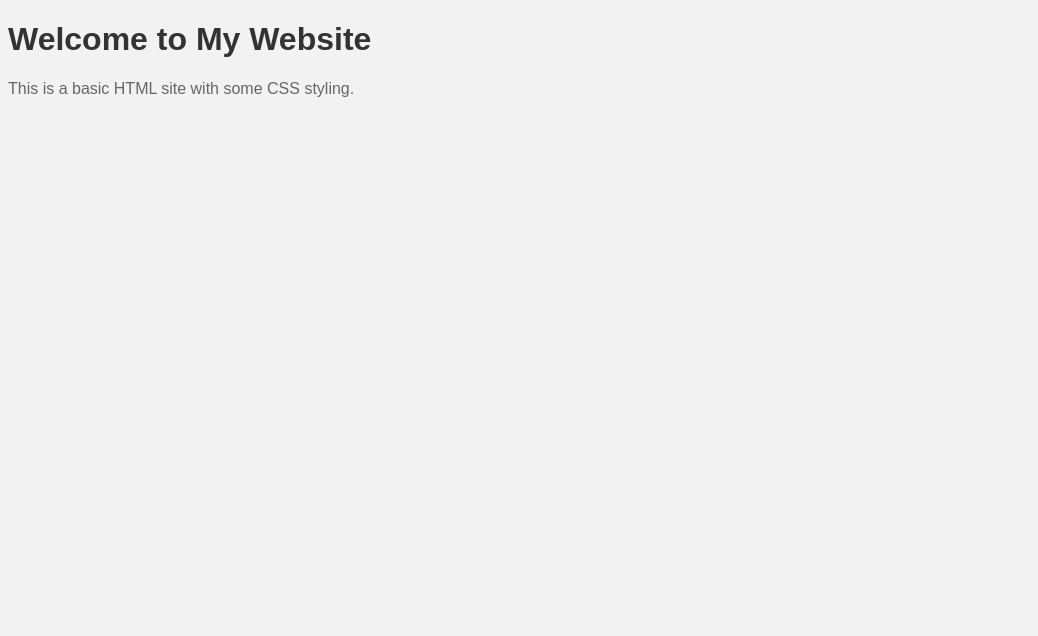
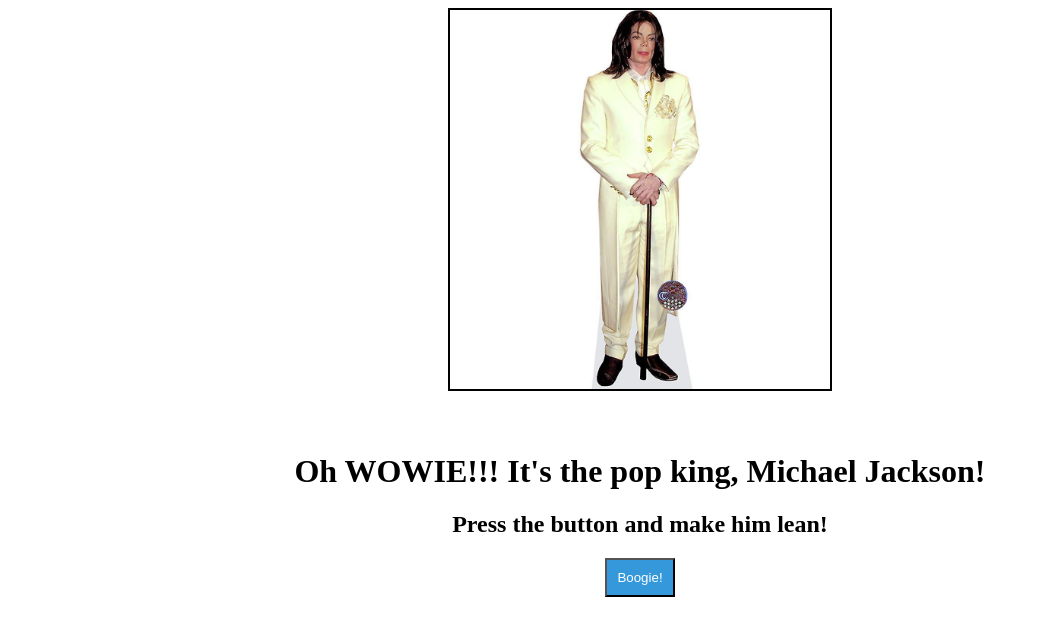
Before and after one commit to Tom-Chovanec/Tom-Chovanec.github.io, a plain HTML site: page index.html in a window 1280 px wide. Shown: the whole page, without its empty margins (0-1038 px from the left). Drawn offline with Linux system fonts and the light colour scheme.

Commit message:
Add files via upload

```diff
--- a/index.html
+++ b/index.html
@@ -1,25 +1,68 @@
 <!DOCTYPE html>
 <html>
     <head>
-  <title>My Website</title>
+        <title> Michael Jackson </title>
+        <meta charset="utf8">
         <style>
-    /* CSS styles go here */
-    body {
-      font-family: Arial, sans-serif;
-      background-color: #f2f2f2;
+            #image{
+                border: 2px solid black;
+                transform: skew(none);
+                transition: transform 0.5 ease;
+                text-align: center;
             }
 
-    h1 {
-      color: #333;
+            #jacksonDiv{
+                text-align: center;
             }
 
-    p {
-      color: #666;
+            #toggleButton{
+                padding: 10px;
+                background-color: #3498db;
+                color: white;
+                cursor: pointer;
             }
         </style>
     </head>
+</html>
+
+
 <body>
-  <h1>Welcome to My Website</h1>
-  <p>This is a basic HTML site with some CSS styling.</p>
+    <div id="jacksonDiv">
+    <img id="image" src="jackson.jpg" alt="Michael Jackson" width="30%" height="30%">
+    <br>
+    <br>
+    <br>
+    <h1> Oh WOWIE!!! It's the pop king, Michael Jackson! </h1>
+    <h2> Press the button and make him lean! </h2>
+    <button id="toggleButton" onclick="toggleImageStyle()">Boogie!</button>
+    <audio id="audio1" src="michael_scream.mp3"></audio>
+    <audio id="audio2" src="michael_heehee.mp3"></audio>
+    <script>
+        var isImageSkewed = false;
+
+        function toggleImageStyle() {
+        var imageElement = document.getElementById('image');
+        var audioElement = isImageSkewed ? document.getElementById('audio2') : document.getElementById('audio1');
+
+        if (isImageSkewed) {
+            imageElement.style.transform = 'none';
+        } else {
+            imageElement.style.transform = 'skew(-50deg, 0)';
+        }
+
+          // Play the corresponding audio
+        audioElement.play();
+          isImageSkewed = !isImageSkewed; // Toggle the state
+        }
+    </script>
+
+
+
+
+
+
+
+
+    </div>
 </body>
 </html>
```
Also changed, not shown: jackson.jpg (added), 2 other files. Lines whose indentation alone changed are shown as unchanged.
